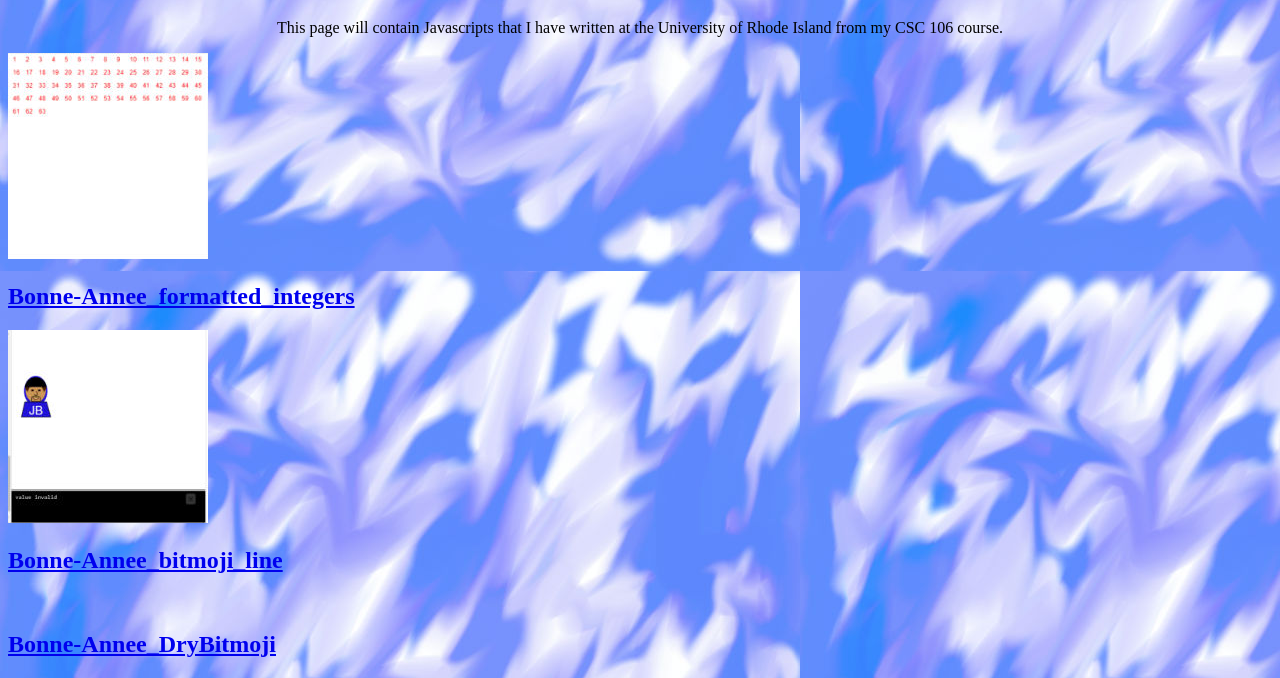
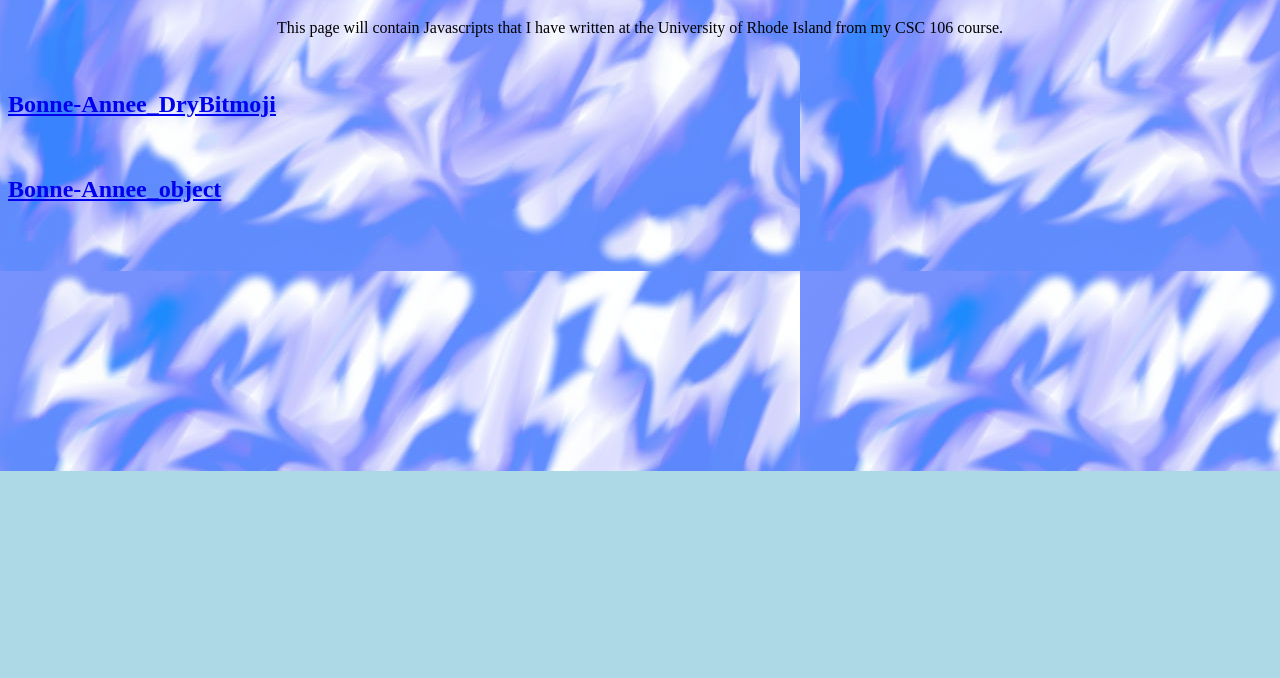
Before and after one commit to JPBonne-Annee/jpbonne-annee.github.io, a plain HTML site: page javascripts.html in a window 1280 px wide. Shown: the part 329-1007 px from the top of the page. After the commit the page ends 800 px from the top, so only its background shows below. Drawn offline with Linux system fonts and the light colour scheme; a script that the page names is missing.

Commit message:
Update javascripts.html

```diff
--- a/javascripts.html
+++ b/javascripts.html
@@ -23,10 +23,8 @@
     </table>
    <h1 id="h1-title">My Javascripts</h1>
     <p id="parag">This page will contain Javascripts that I have written at the University of Rhode Island from my CSC 106 course.</p>
-
-    <img src="formattedline.jpg"> <h2><a href="https://www.khanacademy.org/computer-programming/bonne-annee_formatted_integers/6191925552447488">Bonne-Annee_formatted_integers</a></h2><script src="https://www.khanacademy.org/computer-programming/bonne-annee_formatted_integers/6191925552447488/embed.js?editor=no&buttons=no&author=no&embed=yes"></script><p>
-    <img src="bitmojiline.jpg"> <h2><a href="https://www.khanacademy.org/computer-programming/bonne-annee_bitmoji_line/4715272372453376">Bonne-Annee_bitmoji_line</a></h2><script src="https://www.khanacademy.org/computer-programming/bonne-annee_bitmoji_line/4715272372453376/embed.js?editor=no&buttons=no&author=no&embed=yes"></script><p>
-    <img scr="jerryDrop.jpg"> <h2><a href="https://www.khanacademy.org/computer-programming/bonne-annee_drybitmoji/5255592103346176">Bonne-Annee_DryBitmoji</a></h2><script src="https://www.khanacademy.org/computer-programming/bonne-annee_drybitmoji/5255592103346176/embed.js?editor=no&buttons=no&author=no&embed=yes"></script><p>
+        <img scr="jerryDrop.jpg"> <h2><a href="https://www.khanacademy.org/computer-programming/bonne-annee_drybitmoji/5255592103346176">Bonne-Annee_DryBitmoji</a></h2><script src="https://www.khanacademy.org/computer-programming/bonne-annee_drybitmoji/5255592103346176/embed.js?editor=no&buttons=no&author=no&embed=yes"></script><p>
+        <img scr=".jpg"> <h2><a href="https://www.khanacademy.org/computer-programming/bonne-annee_object/6598523505573888">Bonne-Annee_object</a></h2><script src="https://www.khanacademy.org/computer-programming/bonne-annee_object/6598523505573888/embed.js?editor=no&buttons=no&author=no&embed=yes"></script><p>
   </body>
 
   </html>
```
